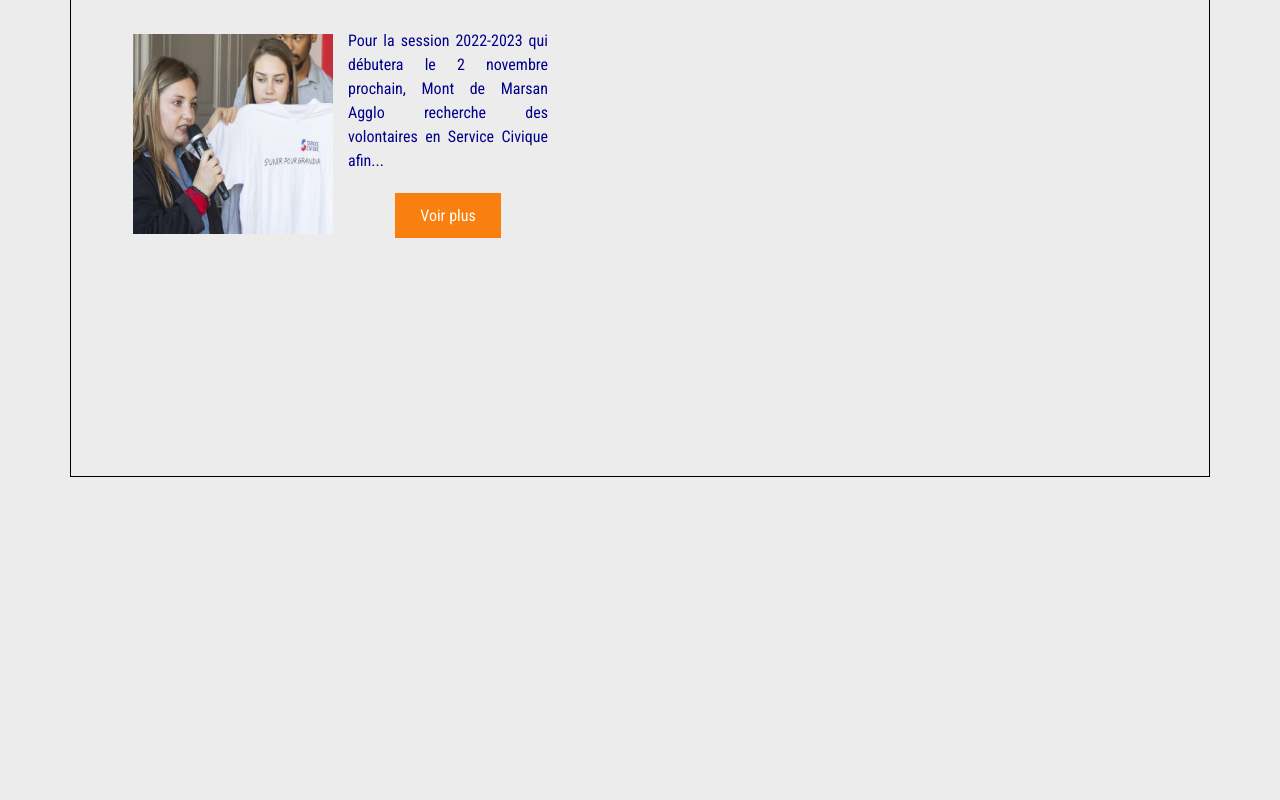
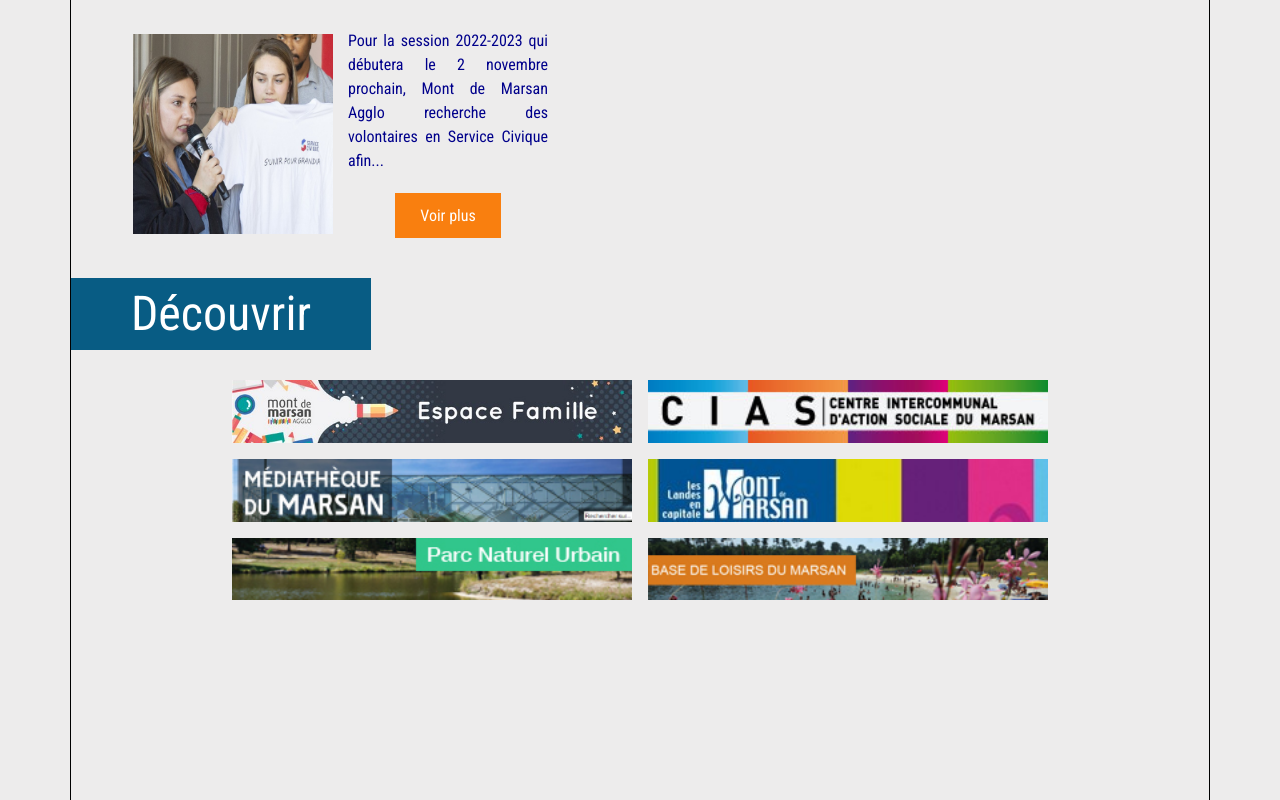
Before and after one commit to Da-Sz/SaE-MontMarsanAgglo, a website: page debutNavBryan/indextest.html in a window 1280 px wide. Shown: the part 739-1539 px from the top of the page. Before the commit the page ends 1216 px from the top, so only its background shows below. Drawn offline with nearby package versions, Linux system fonts and the light colour scheme; files that its build step writes are made by us from their sources.

Commit message:
ajout section découvrir

```diff
--- a/debutNavBryan/indextest.html
+++ b/debutNavBryan/indextest.html
@@ -74,7 +74,7 @@
 
   <div class="pagePrincipale">
 
-    <h2 class="titreActualité">Actualités</h2>
+    <h2 class="titreSection">Actualités</h2>
     <div class="actuContainer">
 
       <div class="actus">
@@ -106,6 +106,21 @@
     </div>
 
 
+    <h2 class="titreSection">Découvrir</h2>
+
+    <div class="découvrir">
+      <div class="liens">
+        <a href="#"><img src="./images/endroit1.jpg" alt=""></a>
+        <a href="#"><img src="./images/endroit2.jpg" alt=""></a>
+        <a href="#"><img src="./images/endroit3.jpg" alt=""></a>
+        <a href="#"><img src="./images/endroit4.jpg" alt=""></a>
+        <a href="#"><img src="./images/endroit5.jpg" alt=""></a>
+        <a href="#"><img src="./images/endroit6.jpg" alt=""></a>
+      </div>
+
+    </div>
+
+
 
 
 
--- a/debutNavBryan/styletest.Css
+++ b/debutNavBryan/styletest.Css
@@ -15,7 +15,7 @@
 }
 .pagePrincipale {
     width: 1140px;
-    height: 800px;
+    height: 1500px;
     border : 1px solid black;
     margin: auto;
 }
@@ -192,7 +192,7 @@
 }
 
 
-.titreActualité {
+.titreSection {
     font-size: 3em;
     width: 300px;
     background-color: #085c84;
@@ -206,7 +206,7 @@
 @media (max-width: 1460px) {
 
     .actuContainer {
-        grid-template-columns: repeat(2,2fr);;
+        grid-template-columns: repeat(2,2fr);
     }
 
     .actus {
@@ -222,3 +222,29 @@
     }
 
 }
+
+
+.découvrir {
+    display: flex;
+    justify-content: center;
+}
+.liens img {
+    width: 400px;
+    height: auto;
+    transition: all 0.5s;
+}
+.liens {
+    display: grid;
+    grid-template-columns: repeat(2,2fr);
+    column-gap: 1em;
+    row-gap: 1em;
+}
+.liens img:hover {
+    transform: scale(1.3);
+    z-index: 2;
+    transition: all 0.5s;
+}
+
+.liens a {
+    display: block;
+}
```
Also changed, not shown: debutNavBryan/images/endroit1.jpg (added), debutNavBryan/images/endroit2.jpg (added), debutNavBryan/images/endroit3.jpg (added), debutNavBryan/images/endroit4.jpg (added), debutNavBryan/images/endroit5.jpg (added), debutNavBryan/images/endroit6.jpg (added).
